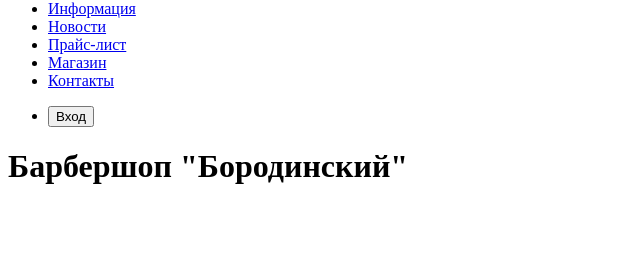
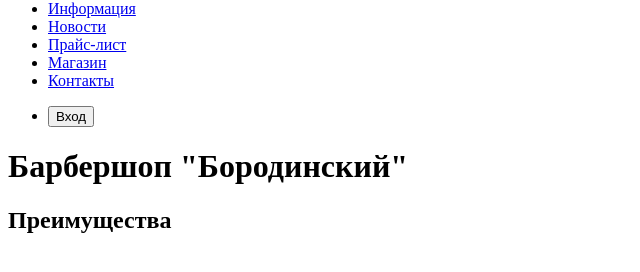
Before and after one commit to gorodets1986/1082163-barbershop-26, a plain HTML site: page index.html in a window 1280 px wide. Shown: the part 42-314 px from the top of the page, without its empty margins (0-640 px from the left). Drawn offline with Linux system fonts and the light colour scheme.

Commit message:
Добавил секцию с заголовком "Преимущества"

```diff
--- a/index.html
+++ b/index.html
@@ -26,6 +26,9 @@
     </header>
     <main>
       <h1>Барбершоп "Бородинский"</h1>
+      <section>
+        <h2>Преимущества</h2>
+      </section>
     </main>
   </body>
 </html>
```
